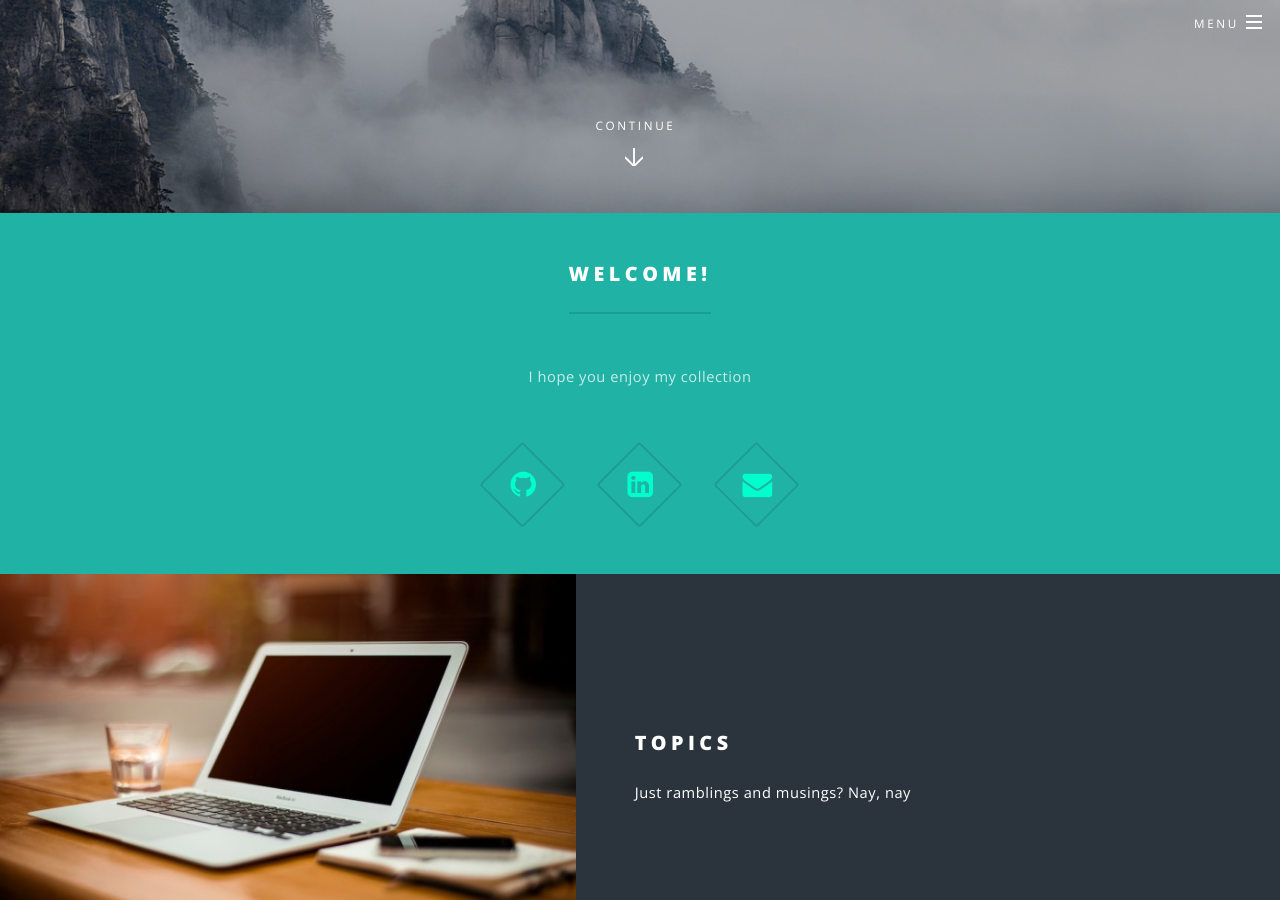
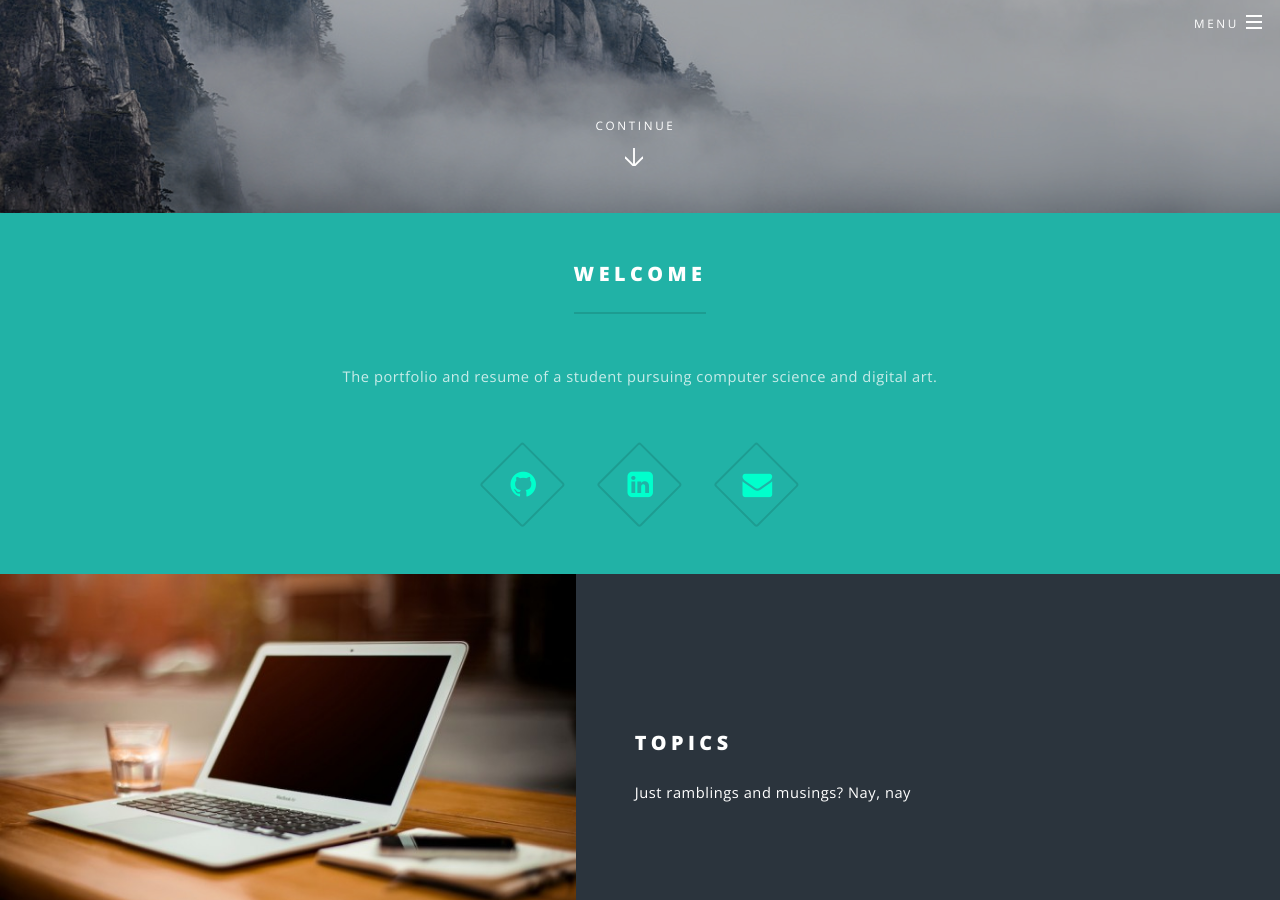
Before and after one commit to lillianhong/lillianhong.github.io, a Jekyll site: the page built from index.md, in a window 1280 px wide and 900 px high, scrolled down 687 px. Built offline with Jekyll 4.4.1, drawn with Linux system fonts in a browser that asks for light colours; some of the changed text lies outside the part shown.

Commit message:
personalize

```diff
--- a/_config.yml
+++ b/_config.yml
@@ -24,13 +24,13 @@
 # on landing page
 # - set the greeting only if you want to display the first green section
 greeting:
-  title: Welcome!
-  text: I hope you enjoy my collection
+  title: Welcome
+  text: The portfolio and resume of a student pursuing computer science and digital art.
 # - title for your blog's featured posts
-features-title: Featured topics
+features-title: RESUME
 # - displayed at the bottom
-closing-head: Thanks for visiting
-closing-para: Feel free to get in touch. Cheers!
+closing-head: LILLIAN HONG
+closing-para: Rensselaer Polytechnic Institute // 2020
 
 # on all pages (and the first three you list display with greeting, if included)
 social:
```
Also changed, not shown: README.md.
